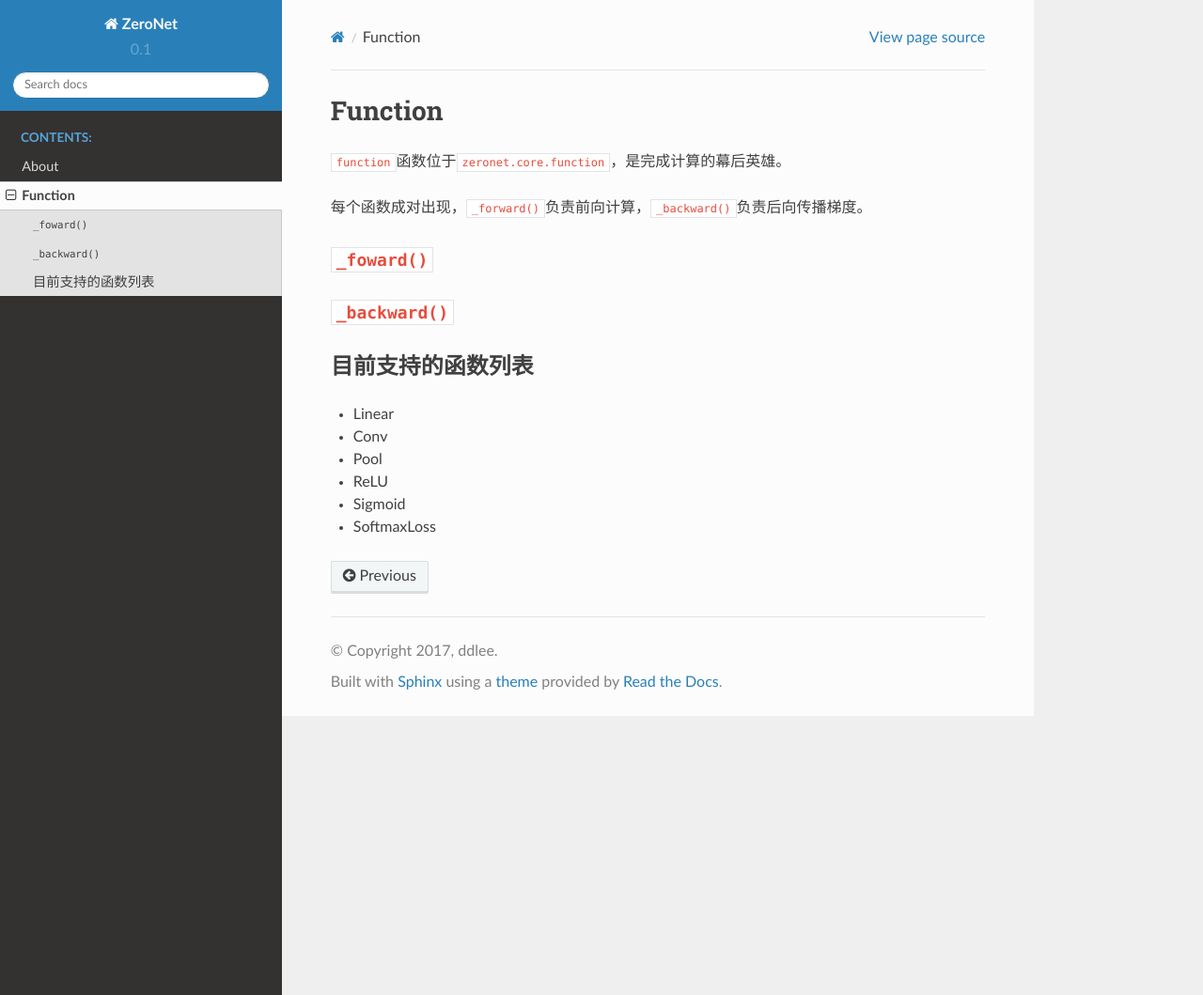
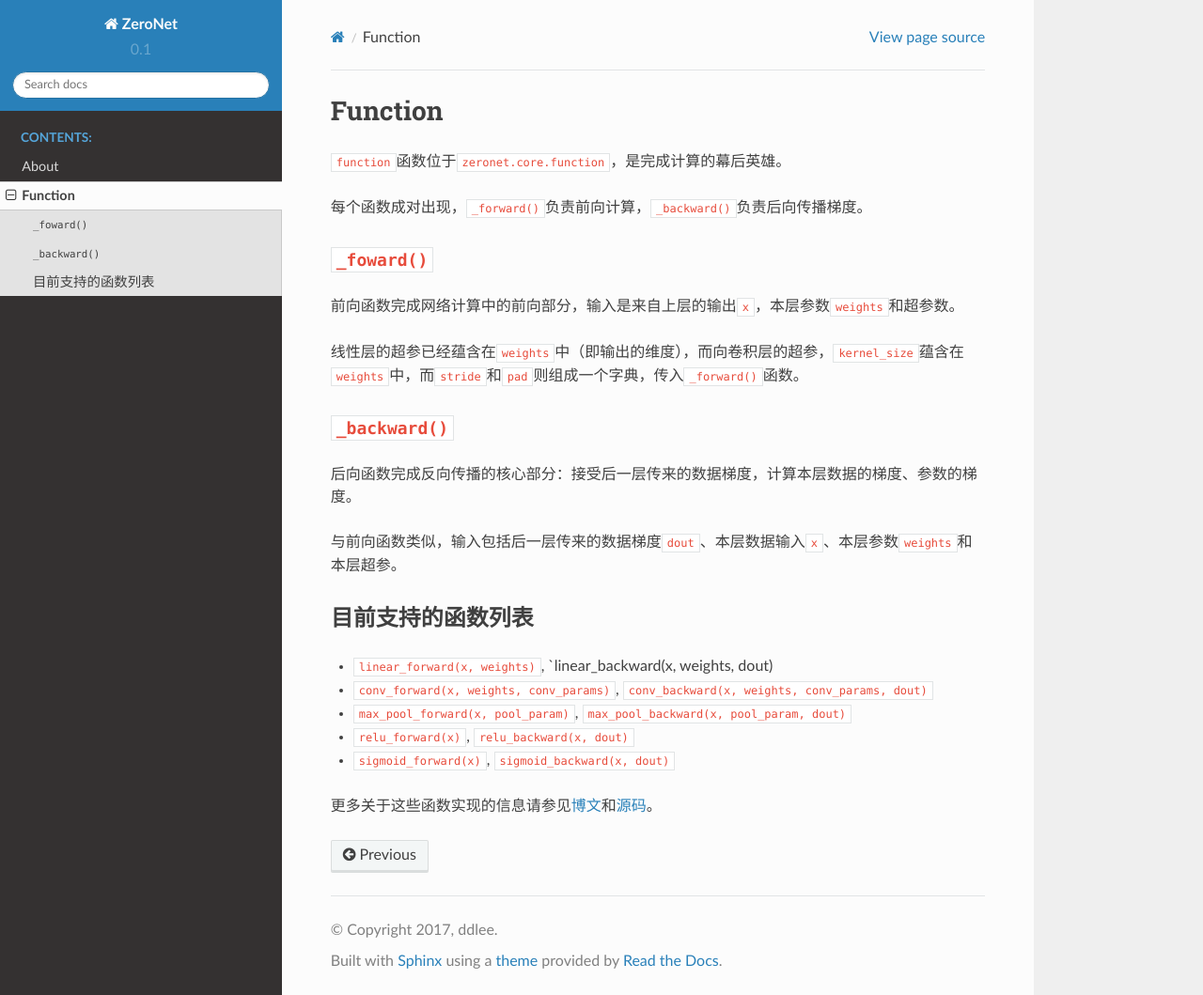
Before and after one commit to ddlee-cn/ZeroNet, a Sphinx documentation site: the page built from docs/function.md, in a window 1280 px wide and 1059 px high. Shown: the whole window at 94% size. Built offline with Sphinx 7.4.7 and the Read the Docs theme 2.0.0, drawn with Linux system fonts in a browser that asks for light colours.

Commit message:
complete function doc, disable some extensions

```diff
--- a/docs/conf.py
+++ b/docs/conf.py
@@ -33,11 +33,11 @@ from recommonmark.transform import AutoStructify
 # Add any Sphinx extension module names here, as strings. They can be
 # extensions coming with Sphinx (named 'sphinx.ext.*') or your custom
 # ones.
-extensions = ['sphinx.ext.autodoc',
+extensions = [#'sphinx.ext.autodoc',
     'sphinx.ext.doctest',
     'sphinx.ext.coverage',
-    'sphinx.ext.mathjax',
-    'sphinx.ext.viewcode']
+    'sphinx.ext.mathjax',]
+    #'sphinx.ext.viewcode']
 
 # Add any paths that contain templates here, relative to this directory.
 templates_path = ['_templates']
--- a/docs/function.md
+++ b/docs/function.md
@@ -5,12 +5,21 @@
 
 ### `_foward()`
 
+前向函数完成网络计算中的前向部分，输入是来自上层的输出`x`，本层参数`weights`和超参数。
+
+线性层的超参已经蕴含在`weights`中（即输出的维度），而向卷积层的超参，`kernel_size`蕴含在`weights`中，而`stride`和`pad`则组成一个字典，传入`_forward()`函数。
+
 ### `_backward()`
 
+后向函数完成反向传播的核心部分：接受后一层传来的数据梯度，计算本层数据的梯度、参数的梯度。
+
+与前向函数类似，输入包括后一层传来的数据梯度`dout`、本层数据输入`x`、本层参数`weights`和本层超参。
+
 ### 目前支持的函数列表
-- Linear
-- Conv
-- Pool
-- ReLU
-- Sigmoid
-- SoftmaxLoss
+- `linear_forward(x, weights)`, `linear_backward(x, weights, dout)
+- `conv_forward(x, weights, conv_params)`, `conv_backward(x, weights, conv_params, dout)`
+- `max_pool_forward(x, pool_param)`, `max_pool_backward(x, pool_param, dout)`
+- `relu_forward(x)`, `relu_backward(x, dout)`
+- `sigmoid_forward(x)`, `sigmoid_backward(x, dout)`
+
+更多关于这些函数实现的信息请参见[博文](https://blog.ddlee.cn/)和[源码](https://github.com/ddlee96/ZeroNet/blob/master/zeronet/core/function.py)。
```
